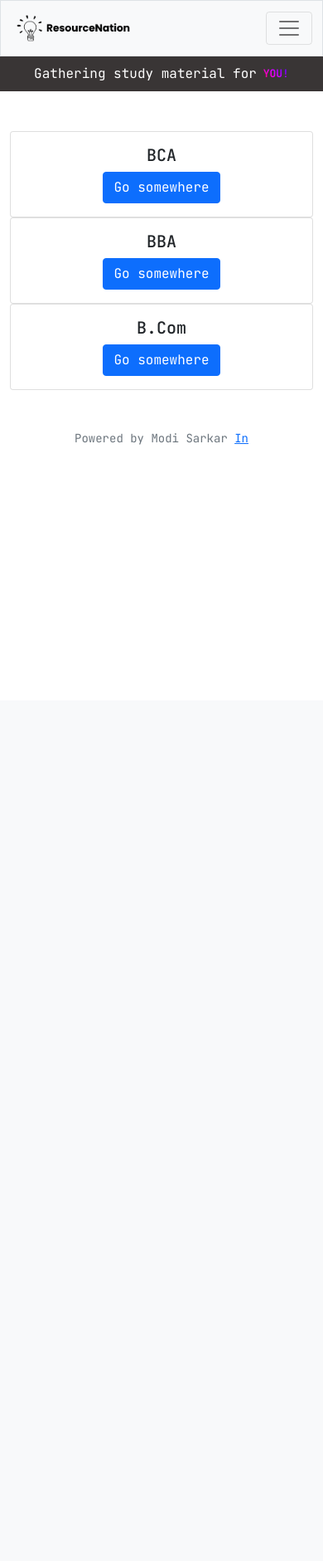
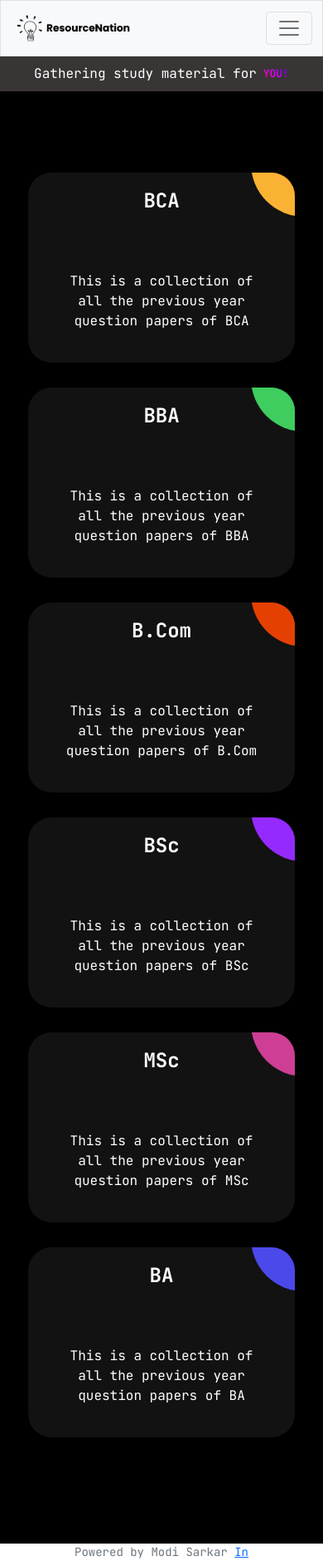
Before and after one commit to webcrafter011/CS50-Final-Project, a Flask app: page /courses in a window 390 px wide. Shown: the whole page at 83% size. Before the commit the page ends 536 px from the top, so only its background shows below. Run offline with Flask 3, Linux system fonts and the light colour scheme; a user stored in the database is signed in; some libraries are stand-ins or nearby versions.

Commit message:
created the functionality to dinamically list pdfs for all the departments

```diff
--- a/app.py
+++ b/app.py
@@ -25,6 +25,7 @@ db.execute(
     """
 )
 
+
 # Login required decorator
 def login_required(f):
     @wraps(f)
@@ -32,6 +33,7 @@ def login_required(f):
         if session.get("user_id") is None:
             return redirect("/login")
         return f(*args, **kwargs)
+
     return decorated_function
 
 
@@ -131,6 +133,22 @@ def courses():
         return render_template("courses.html", css_file="css/styles3.css")
 
 
+@app.route("/courses/<course_name>")
+@login_required
+def course(course_name):
+    # Path to the course-specific folder inside the "pdfs" directory
+    course_dir = os.path.join("static", "pdfs", course_name)
+
+    # Check if the directory exists
+    if not os.path.exists(course_dir):
+        return apology("Course not found", 404)
+
+    # Get the list of PDF files in the directory
+    pdf_files = [file for file in os.listdir(course_dir) if file.endswith(".pdf")]
+
+    return render_template("course.html", course_name=course_name, pdf_files=pdf_files, css_file="css/styles2.css")
+
+
 @app.route("/logout")
 def logout():
     session.clear()
--- a/static/css/styles3.css
+++ b/static/css/styles3.css
@@ -2,6 +2,16 @@
 
 .body {
     font-family: "JetBrains Mono", monospace;
+}
+
+a {
+    text-decoration: none;
+    color: inherit; /* Ensures that links inherit the color of their surrounding text */
+}
+
+a:hover {
+    text-decoration: none; /* Ensures no underline appears when hovering */
+    color: #FFF; /* You can specify a color on hover if needed */
 }
 
 /* main {
@@ -17,16 +27,6 @@
 /* padding-top: 5vh; */
 /* Add padding to push content down below subnav */
 /* } */
-
-
-.main-content {
-    color: white;
-}
-
-
-.mybg {
-    background-color: antiquewhite;
-}
 
 .gradient-text {
     font-size: 4rem;
@@ -78,6 +78,175 @@ footer {
 
 }
 
+.ag-format-container {
+    width: 1142px;
+    margin: 0 auto;
+}
+
+
+.body {
+    background-color: #000;
+}
+
+.ag-courses_box {
+    display: -webkit-box;
+    display: -ms-flexbox;
+    display: flex;
+    -webkit-box-align: start;
+    -ms-flex-align: start;
+    align-items: flex-start;
+    -ms-flex-wrap: wrap;
+    flex-wrap: wrap;
+
+    padding: 50px 0;
+}
+
+.ag-courses_item {
+    -ms-flex-preferred-size: calc(33.33333% - 30px);
+    flex-basis: calc(33.33333% - 30px);
+
+    margin: 0 15px 30px;
+
+    overflow: hidden;
+
+    border-radius: 28px;
+}
+
+.ag-courses-item_link {
+    display: block;
+    padding: 30px 20px;
+    background-color: #121212;
+
+    overflow: hidden;
+
+    position: relative;
+    text-decoration: none;
+    color: inherit;
+}
+
+.ag-courses-item_link:hover,
+.ag-courses-item_link:hover .ag-courses-item_date {
+    text-decoration: none; /* Ensures no underline appears when hovering */
+    color: #FFF; /* You can specify a color on hover if needed */
+
+}
+
+.ag-courses-item_link:hover .ag-courses-item_bg {
+    -webkit-transform: scale(10);
+    -ms-transform: scale(10);
+    transform: scale(10);
+}
+
+.ag-courses-item_title {
+    min-height: 87px;
+    margin: 0 0 25px;
+
+    overflow: hidden;
+
+    font-weight: bold;
+    font-size: 30px;
+    color: #FFF;
+
+    z-index: 2;
+    position: relative;
+}
+
+.ag-courses-item_date-box {
+    font-size: 18px;
+    color: #FFF;
+
+    z-index: 2;
+    position: relative;
+}
+
+.ag-courses-item_date {
+    font-weight: bold;
+    color: #f9b234;
+
+    -webkit-transition: color .5s ease;
+    -o-transition: color .5s ease;
+    transition: color .5s ease
+}
+
+.ag-courses-item_bg {
+    height: 128px;
+    width: 128px;
+    background-color: #f9b234;
+
+    z-index: 1;
+    position: absolute;
+    top: -75px;
+    right: -75px;
+
+    border-radius: 50%;
+
+    -webkit-transition: all .5s ease;
+    -o-transition: all .5s ease;
+    transition: all .5s ease;
+}
+
+.ag-courses_item:nth-child(2n) .ag-courses-item_bg {
+    background-color: #3ecd5e;
+}
+
+.ag-courses_item:nth-child(3n) .ag-courses-item_bg {
+    background-color: #e44002;
+}
+
+.ag-courses_item:nth-child(4n) .ag-courses-item_bg {
+    background-color: #952aff;
+}
+
+.ag-courses_item:nth-child(5n) .ag-courses-item_bg {
+    background-color: #cd3e94;
+}
+
+.ag-courses_item:nth-child(6n) .ag-courses-item_bg {
+    background-color: #4c49ea;
+}
+
+
+
+@media only screen and (max-width: 979px) {
+    .ag-courses_item {
+        -ms-flex-preferred-size: calc(50% - 30px);
+        flex-basis: calc(50% - 30px);
+    }
+
+    .ag-courses-item_title {
+        font-size: 24px;
+    }
+}
+
+@media only screen and (max-width: 767px) {
+    .ag-format-container {
+        width: 96%;
+    }
+
+}
+
+@media only screen and (max-width: 639px) {
+    .ag-courses_item {
+        -ms-flex-preferred-size: 100%;
+        flex-basis: 100%;
+    }
+
+    .ag-courses-item_title {
+        min-height: 72px;
+        line-height: 1;
+
+        font-size: 24px;
+    }
+
+    .ag-courses-item_link {
+        padding: 22px 40px;
+    }
+
+    .ag-courses-item_date-box {
+        font-size: 16px;
+    }
+}
+
 @media only screen and (max-width: 500px) {
     #homepage_image {
         width: 70vw;
--- a/templates/courses.html
+++ b/templates/courses.html
@@ -3,35 +3,98 @@
 {% block title %}
 : Courses
 {% endblock %}
+
 {% block main %}
-<style>
+  <div class="ag-format-container">
+    <div class="ag-courses_box">
+      <!-- BCA Course -->
+      <div class="ag-courses_item">
+        <a href="{{ url_for('course', course_name='BCA') }}" class="ag-courses-item_link">
+          <div class="ag-courses-item_bg"></div>
 
-</style>
-<div class="row">
-    <div class="col-sm-6">
-      <div class="card">
-        <div class="card-body">
-          <h5 class="card-title text-center">BCA</h5>
-          <a href="#" class="btn btn-primary">Go somewhere</a>
+          <div class="ag-courses-item_title">
+            BCA
           </div>
+
+          <div class="ag-courses-item_date-box">
+            <p>This is a collection of all the previous year question papers of BCA</p>
           </div>
+        </a>
       </div>
-    <div class="col-sm-6">
-      <div class="card">
-        <div class="card-body">
-          <h5 class="card-title text-center">BBA</h5>
-          <a href="#" class="btn btn-primary">Go somewhere</a>
+
+      <!-- BBA Course -->
+      <div class="ag-courses_item">
+        <a href="{{ url_for('course', course_name='BBA') }}" class="ag-courses-item_link">
+          <div class="ag-courses-item_bg"></div>
+
+          <div class="ag-courses-item_title">
+            BBA
           </div>
+
+          <div class="ag-courses-item_date-box">
+            <p>This is a collection of all the previous year question papers of BBA</p>
           </div>
+        </a>
       </div>
+
+      <!-- B.Com Course -->
+      <div class="ag-courses_item">
+        <a href="{{ url_for('course', course_name='B.Com') }}" class="ag-courses-item_link">
+          <div class="ag-courses-item_bg"></div>
+
+          <div class="ag-courses-item_title">
+            B.Com
           </div>
-<div class="row">
-    <div class="col-sm-6">
-      <div class="card">
-        <div class="card-body">
-          <h5 class="card-title text-center">B.Com</h5>
-          <a href="#" class="btn btn-primary">Go somewhere</a>
+
+          <div class="ag-courses-item_date-box">
+            <p>This is a collection of all the previous year question papers of B.Com</p>
           </div>
+        </a>
+      </div>
+
+      <!-- BSc Course -->
+      <div class="ag-courses_item">
+        <a href="{{ url_for('course', course_name='BSc') }}" class="ag-courses-item_link">
+          <div class="ag-courses-item_bg"></div>
+
+          <div class="ag-courses-item_title">
+            BSc
+          </div>
+
+          <div class="ag-courses-item_date-box">
+            <p>This is a collection of all the previous year question papers of BSc</p>
+          </div>
+        </a>
+      </div>
+
+      <!-- MSc Course -->
+      <div class="ag-courses_item">
+        <a href="{{ url_for('course', course_name='MSc') }}" class="ag-courses-item_link">
+          <div class="ag-courses-item_bg"></div>
+
+          <div class="ag-courses-item_title">
+            MSc
+          </div>
+
+          <div class="ag-courses-item_date-box">
+            <p>This is a collection of all the previous year question papers of MSc</p>
+          </div>
+        </a>
+      </div>
+
+      <!-- BA Course -->
+      <div class="ag-courses_item">
+        <a href="{{ url_for('course', course_name='BA') }}" class="ag-courses-item_link">
+          <div class="ag-courses-item_bg"></div>
+
+          <div class="ag-courses-item_title">
+            BA
+          </div>
+
+          <div class="ag-courses-item_date-box">
+            <p>This is a collection of all the previous year question papers of BA</p>
+          </div>
+        </a>
       </div>
     </div>
   </div>
```
Also changed, not shown: templates/course.html (added, +20 -0 lines), resourceNation.db, 25 other files. Lines whose indentation alone changed are shown as unchanged.
